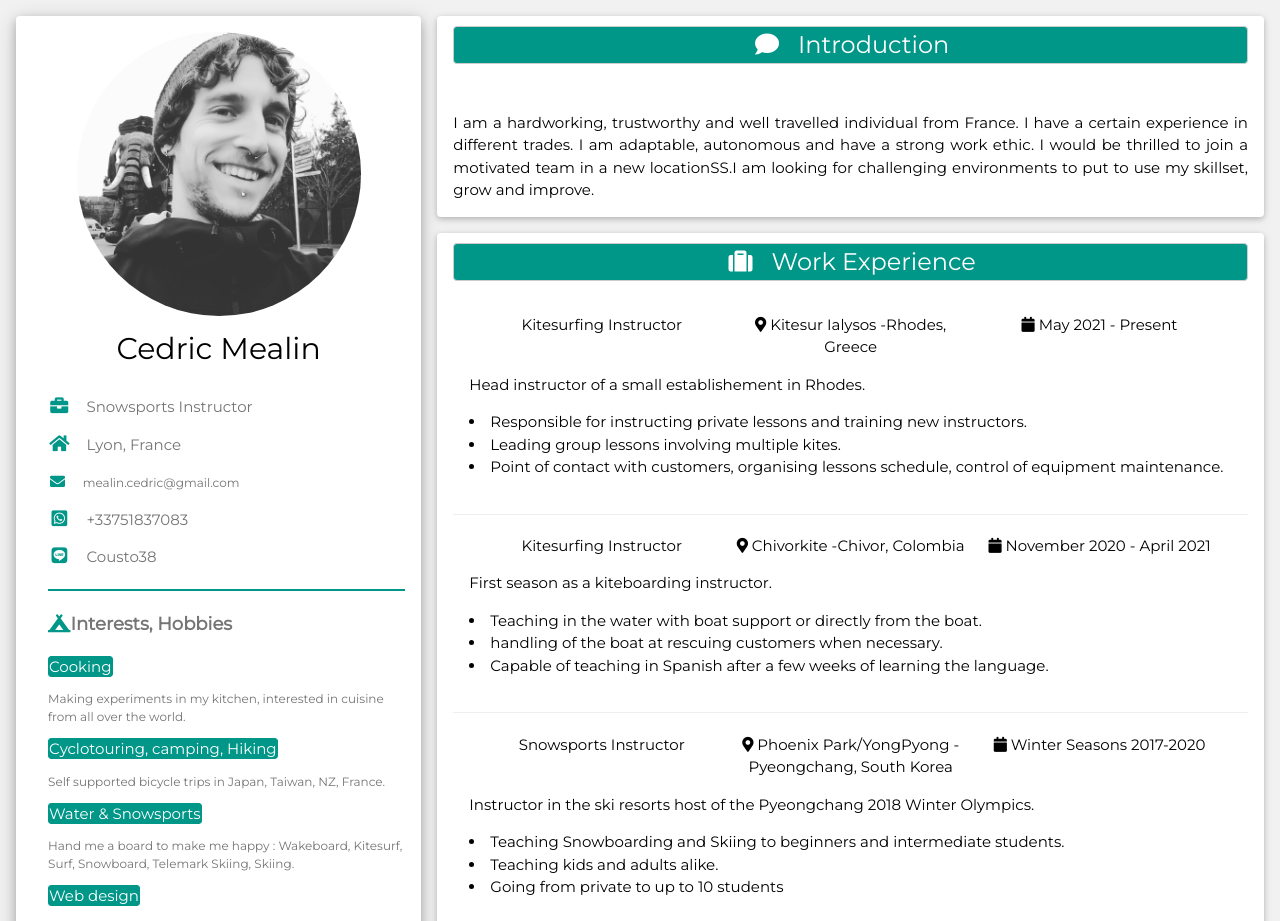
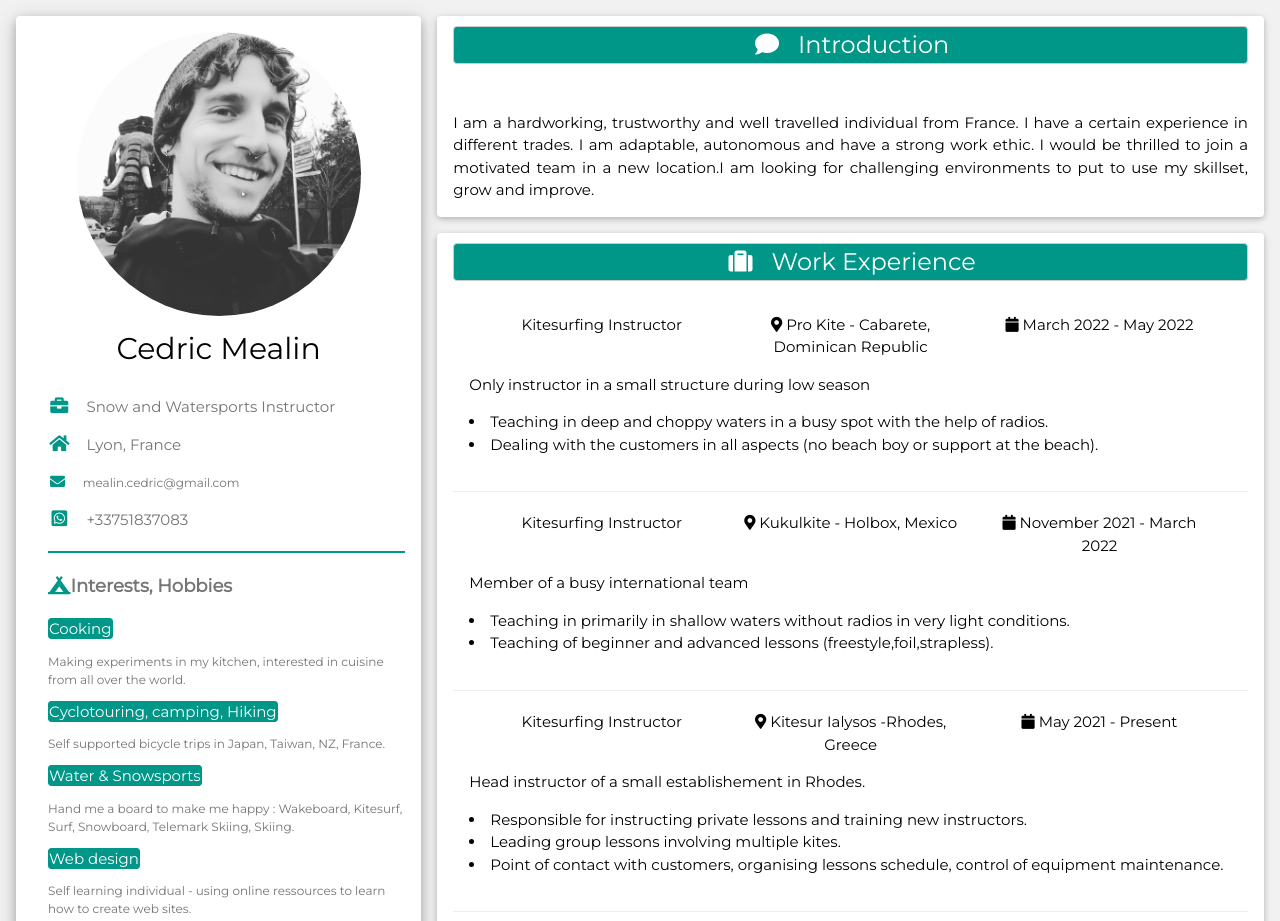
Before and after one commit to cedoinukoro/CV-Cedric-css, a plain HTML site: page index.html in a window 1280 px wide. Shown: the top 921 px of the page. Drawn offline with nearby package versions, Linux system fonts and the light colour scheme.

Commit message:
Add files via upload

```diff
--- a/index.html
+++ b/index.html
@@ -37,11 +37,11 @@ html,body,h1,h2,h3,h4,h5,h6 {font-family: "Montserrat", "Roboto", "sans-serif"}
           </div>
         </div>
         <div class="w3-margin-left w3-container">
-          <p><i class="fa fa-briefcase fa-fw w3-margin-right w3-large w3-text-teal"></i>Snowsports Instructor</p>
+          <p><i class="fa fa-briefcase fa-fw w3-margin-right w3-large w3-text-teal"></i>Snow and Watersports Instructor</p>
           <p><i class="fa fa-home fa-fw w3-margin-right w3-large w3-text-teal"></i>Lyon, France</p>
           <p><i class="fa fa-envelope fa-fw w3-margin-right w3-medium w3-text-teal"></i><span class="w3-small">mealin.cedric@gmail.com</span></p>
           <p><i class="fab fa-whatsapp-square fa-fw w3-margin-right w3-large w3-text-teal"></i>+33751837083</p>
-          <p><i class="fab fa-line fa-fw w3-margin-right w3-large w3-text-teal"></i>Cousto38</p>
+          <!--<p><i class="fab fa-line fa-fw w3-margin-right w3-large w3-text-teal"></i>Cousto38</p>  -->
 
            <!-- <hr>
            SKILLS SECTION
@@ -129,7 +129,7 @@ html,body,h1,h2,h3,h4,h5,h6 {font-family: "Montserrat", "Roboto", "sans-serif"}
 
 
       <p class="w3-justify w3-left">I am a hardworking, trustworthy and  well travelled individual from France. I  have a certain experience in different trades. I am adaptable, autonomous and have a strong work ethic.
-      I would be thrilled to join a motivated team in a new locationSS.I am looking for challenging environments to put to use my skillset, grow and improve. </p>
+      I would be thrilled to join a motivated team in a new location.I am looking for challenging environments to put to use my skillset, grow and improve. </p>
     </div>
 
       <!-- WORK EXPERIENCE SECTION -->
@@ -137,6 +137,37 @@ html,body,h1,h2,h3,h4,h5,h6 {font-family: "Montserrat", "Roboto", "sans-serif"}
         <!-- TITLE WORK -->
         <h3 class=" w3-round w3-center w3-border  w3-teal w3-text-white"><i class="fa fa-suitcase fa-fw w3-margin-right w3-xlarge w3-text-white"></i>Work Experience</h3>
         <br>
+				  <!-- JOB 1 -->
+                <div class="w3-container">
+                  <div class="w3-row   w3-white w3-row-padding w3-center ">
+                    <div class="w3-third w3-show-inline-block"><i class=".fas .fa-snowboarding"><a href="indexalt.html"></a></i> Kitesurfing Instructor</div>
+                    <div class="w3-third w3-show-inline-block"><i class="fas fa-map-marker-alt"></i> Pro Kite - Cabarete, Dominican Republic </div>
+                    <div class="w3-third w3-show-inline-block"><i class="fas fa-calendar"></i></i> March 2022 - May 2022 </div>
+
+                  </div>
+                  <p class="">Only instructor in a small structure during low season<br>
+				  <li>Teaching in deep and choppy waters in a busy spot with the help of radios.</li>
+                  <li>Dealing with the customers in all aspects (no beach boy or support at the beach).</li>
+                  </p>
+              </div>
+              <hr>
+
+
+				  <!-- JOB 1 -->
+                <div class="w3-container">
+                  <div class="w3-row   w3-white w3-row-padding w3-center ">
+                    <div class="w3-third w3-show-inline-block"><i class=".fas .fa-snowboarding"><a href="indexalt.html"></a></i> Kitesurfing Instructor</div>
+                    <div class="w3-third w3-show-inline-block"><i class="fas fa-map-marker-alt"></i> Kukulkite - Holbox, Mexico </div>
+                    <div class="w3-third w3-show-inline-block"><i class="fas fa-calendar"></i></i> November 2021 - March 2022 </div>
+
+                  </div>
+                  <p class="">Member of a busy international team<br>
+				  <li>Teaching in primarily in shallow waters without radios in very light conditions.</li>
+                  <li>Teaching of beginner and advanced lessons (freestyle,foil,strapless).</li>
+                  </p>
+              </div>
+              <hr>
+
                 <!-- JOB ONE -->
                 <div class="w3-container">
                   <div class="w3-row   w3-white w3-row-padding w3-center ">
@@ -172,7 +203,7 @@ html,body,h1,h2,h3,h4,h5,h6 {font-family: "Montserrat", "Roboto", "sans-serif"}
             <hr>
 
 
-         <!-- JOB ONE -->
+         <!-- JOB TWO -->
         <div class="w3-container">
           <div class="w3-row   w3-white w3-row-padding w3-center ">
             <div class="w3-third w3-show-inline-block"><i class=".fas .fa-snowboarding"><a href="indexalt.html"></a></i> Snowsports Instructor</div>
@@ -190,7 +221,7 @@ html,body,h1,h2,h3,h4,h5,h6 {font-family: "Montserrat", "Roboto", "sans-serif"}
           </p>
       </div>
       <hr>
-       <!-- JOB ONE -->
+       <!-- JOB 3 -->
        <div class="w3-container">
         <div class="w3-row  w3-white w3-row-padding w3-center ">
           <div class="w3-third w3-show-inline-block"><i class=".fas .fa-snowboarding"></i> Language School Administrative Assistant</div>
@@ -210,7 +241,7 @@ html,body,h1,h2,h3,h4,h5,h6 {font-family: "Montserrat", "Roboto", "sans-serif"}
     </div>
     <hr>
 
-      <!-- job 2 -->
+      <!-- job 4 -->
       <div class="w3-container">
         <div class="w3-row   w3-white w3-row-padding w3-center ">
           <div class="w3-third w3-show-inline-block"><i class=""></i> Administration Assistant</div>
@@ -232,7 +263,7 @@ html,body,h1,h2,h3,h4,h5,h6 {font-family: "Montserrat", "Roboto", "sans-serif"}
        </p>
     </div>
     <hr>
-    <!-- job 3 -->
+    <!-- job 5 -->
     <div class="w3-container">
       <div class="w3-row   w3-white w3-row-padding w3-center ">
         <div class="w3-third w3-show-inline-block"><i class=""></i> Hotel Receptionist</div>
@@ -252,7 +283,7 @@ html,body,h1,h2,h3,h4,h5,h6 {font-family: "Montserrat", "Roboto", "sans-serif"}
       </p>
   </div>
   <hr>
-    <!-- job 4 -->
+    <!-- job 6 -->
     <div class="w3-container">
       <div class="w3-row  w3-text-olive w3-white w3-row-padding w3-center ">
         <div class="w3-third w3-show-inline-block"><i class=""></i> Cook, Baker</div>
@@ -288,7 +319,7 @@ html,body,h1,h2,h3,h4,h5,h6 {font-family: "Montserrat", "Roboto", "sans-serif"}
           </div>
           <p>Completed the AITC,ITC and First Aid courses.
             <br>
-            Certified lvl 1 IKO Instructor id #175056.
+            Certified lvl 2 IKO Instructor id #175056.
             </p>
           <hr>
         </div>
@@ -345,8 +376,8 @@ html,body,h1,h2,h3,h4,h5,h6 {font-family: "Montserrat", "Roboto", "sans-serif"}
 
 <footer class="w3-container w3-teal w3-center w3-margin-top">
   <p>Contact me online.</p>
-  <a href="https://www.facebook.com/cedoinukoro"><i class="fab fa-facebook-square w3-hover-opacity" ></i></a>
-  <a href="https://www.instagram.com/cedoinukoro/">
+  <a href="https://www.facebook.com/cedriclafinesse/"><i class="fab fa-facebook-square w3-hover-opacity" ></i></a>
+  <a href="https://www.instagram.com/cedriclafinesse/">
   <i class="fab fa-instagram w3-hover-opacity"></i></a>
   <a href="mailto:mealin-cedric@hotmail.fr">
   <i class="fas fa-envelope-square w3-hover-opacity"></i></a>
```
